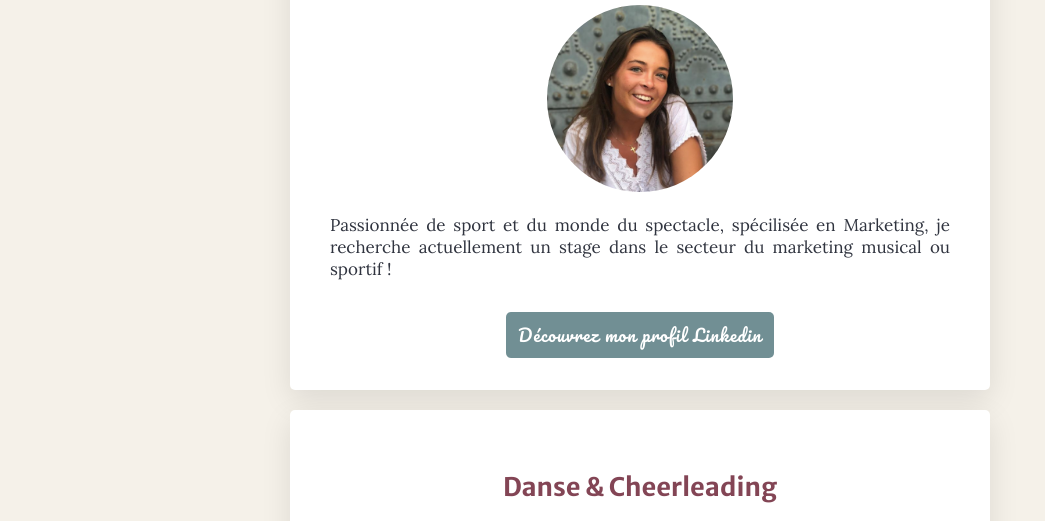
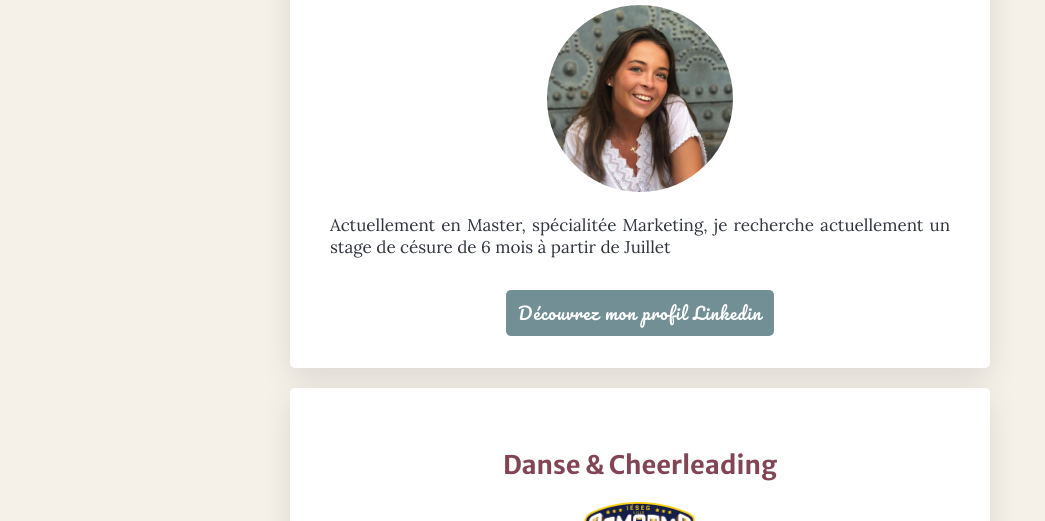
Before and after one commit to constancemass/my-profile2, a plain HTML site: page index.html in a window 1280 px wide. Shown: the part 229-750 px from the top of the page, without its empty margins (0-1045 px from the left). Drawn offline with Linux system fonts and the light colour scheme.

Commit message:
Update index.html

```diff
--- a/index.html
+++ b/index.html
@@ -30,7 +30,7 @@
 	<div class="card-white" id="introduction">
 		<h1>Bonjour, je suis Constance !</h1>
    		 <img src="PP-profile.png" height="30%" width="30%" class="img-circle" content="Constance Massuard">
-   		 <p> Passionnée de sport et du monde du spectacle, spécilisée en Marketing, je recherche actuellement un stage dans le secteur du marketing musical ou sportif !</p>
+   		 <p>Actuellement en Master, spécialitée Marketing, je recherche actuellement un stage de césure de 6 mois à partir de Juillet</p>
     	<a href="https://www.linkedin.com/in/constance-massuard-868736133/" class="btn-pink" target="_blank">Découvrez mon profil Linkedin</a>
 	</div>
 
```
